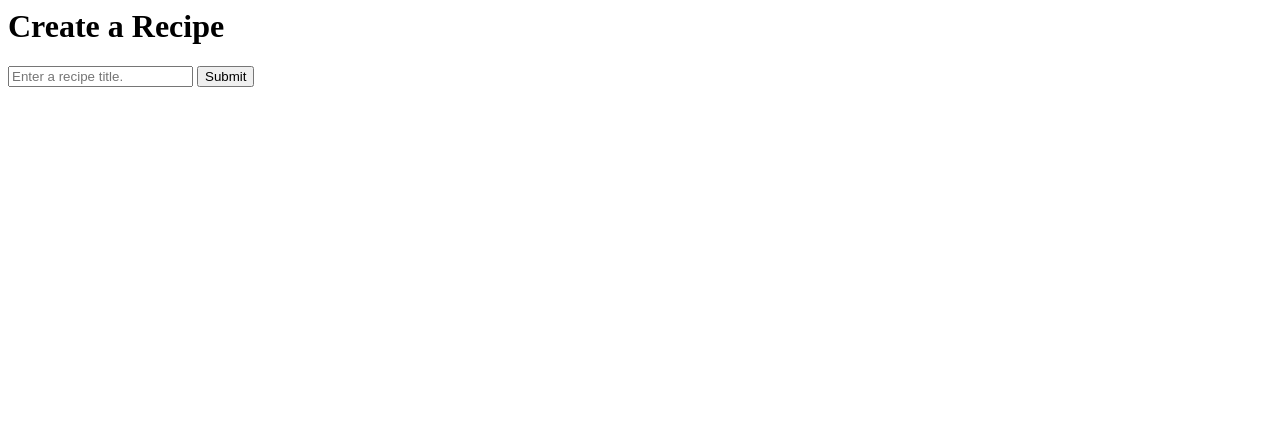
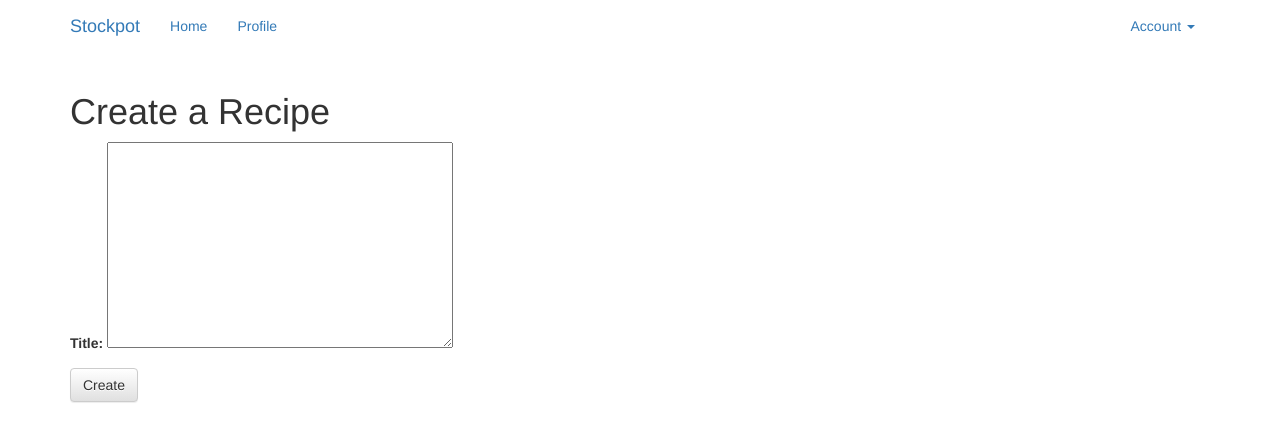
Before and after one commit to mthstanley/stockpot_django, a Django app: a page that uses recipes/templates/create_recipe.html in a window 1280 px wide. Shown: the top 442 px of the page. Run offline with Django 3.2, Linux system fonts and the light colour scheme; the visitor is signed in with stand-in values (Sample User, id 1); some libraries are stand-ins or nearby versions.

Commit message:
adds recipe creation form using ModelForm

```diff
--- a/functional_tests/tests.py
+++ b/functional_tests/tests.py
@@ -152,7 +152,7 @@ class NewVisitorTest(LiveServerTestCase):
         recipe_title = 'Tomato Soup'
         title_input = self.browser.find_element_by_id('id_title')
         title_input.send_keys(recipe_title)
-        self.browser.find_element_by_css_selector('input[type="submit"]').click()
+        self.browser.find_element_by_css_selector('button[type="submit"]').click()
 
         # when he hits submit he is redirected to the detail view of the recipe
         header_text = self.browser.find_element_by_tag_name('h1').text
@@ -170,7 +170,7 @@ class NewVisitorTest(LiveServerTestCase):
         # he then clicks the recipe title and is brought back to the recipe detail page
         created_recipe = Recipe.objects.get(title=recipe_title)
         recipes[0].find_element_by_link_text(recipe_title).click()
-        self.assertIn(reverse('show_recipe', args=[created_recipe.id]), self.browser.current_url)
+        self.assertIn(reverse('show_recipe', args=[created_recipe.pk]), self.browser.current_url)
 
     def test_user_profile_page(self):
         self.browser.get(self.live_server_url)
--- /dev/null
+++ b/recipes/forms.py
@@ -0,0 +1,9 @@
+from django import forms
+
+from .models import Recipe
+
+
+class RecipeForm(forms.ModelForm):
+    class Meta:
+        model = Recipe
+        fields = ('title',)
--- a/recipes/templates/create_recipe.html
+++ b/recipes/templates/create_recipe.html
@@ -1,13 +1,10 @@
-<html>
-    <head>
-        <title>Create a Recipe</title>
-    </head>
-    <body>
-        <h1>Create a Recipe</h1>
-        <form method="POST">
-            {% csrf_token %}
-            <input name="recipe_title" id="id_title" placeholder="Enter a recipe title." />
-            <input type="submit" />
-        </form>
-    </body>
-</html>
+{% extends "base.html" %}
+
+{% block content %}
+    <h1>Create a Recipe</h1>
+    <form method="POST" class="recipe-form">
+        {% csrf_token %}
+        {{ form.as_p }}
+        <button type="submit" class="btn btn-default">Create</button>
+    </form>
+{% endblock %}
--- a/recipes/templates/recipe.html
+++ b/recipes/templates/recipe.html
@@ -1,3 +1,3 @@
-<h1><a href="{% url 'show_recipe' recipe_id=recipe.id %}">{{ recipe.title }}</a></h1>
+<h1><a href="{% url 'show_recipe' pk=recipe.pk %}">{{ recipe.title }}</a></h1>
 <h2>{{ recipe.author.user.username }}</h2>
 {% if detail %}{% endif %}
--- a/recipes/urls.py
+++ b/recipes/urls.py
@@ -6,5 +6,5 @@ from . import views
 urlpatterns = [
     url(r'^$', views.home, name='home'),
     url(r'^create/', views.create_recipe, name='create_recipe'),
-    url(r'^show/(?P<recipe_id>[0-9]+)/$', views.show_recipe, name='show_recipe'),
+    url(r'^show/(?P<pk>[0-9]+)/$', views.show_recipe, name='show_recipe'),
 ]
--- a/recipes/views.py
+++ b/recipes/views.py
@@ -3,6 +3,7 @@ from django.http import HttpResponse
 from django.contrib.auth.decorators import login_required
 
 from .models import Recipe
+from .forms import RecipeForm
 
 # Create your views here.
 def home(request):
@@ -12,11 +13,17 @@ def home(request):
 @login_required
 def create_recipe(request):
     if request.method == 'POST':
-        recipe = Recipe.objects.create(title=request.POST.get('recipe_title', ''), author=request.user.profile)
-        return redirect(reverse('show_recipe', args=[recipe.id]))
+        form = RecipeForm(request.POST)
+        if form.is_valid():
+            recipe = form.save(commit=False)
+            recipe.author = request.user.profile
+            recipe.save()
+            return redirect('show_recipe', pk=recipe.pk)
+    else:
+        form = RecipeForm()
 
-    return render(request, 'create_recipe.html', {'form':None})
+    return render(request, 'create_recipe.html', {'form':form})
 
-def show_recipe(request, recipe_id):
-    recipe = Recipe.objects.get(pk=recipe_id)
+def show_recipe(request, pk):
+    recipe = Recipe.objects.get(pk=pk)
     return render(request, 'show_recipe.html', {'recipe':recipe})
```
Also changed, not shown: recipes/tests.py (+19 -6 lines).
